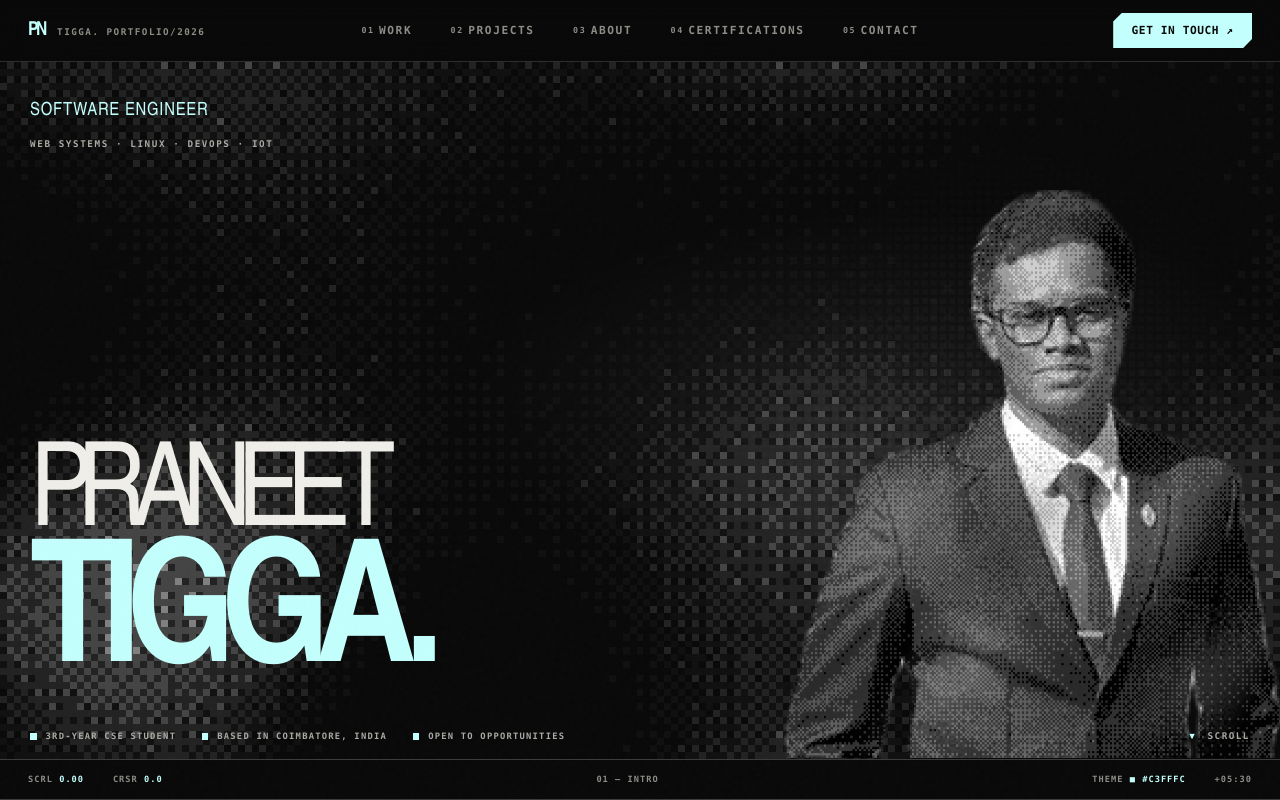
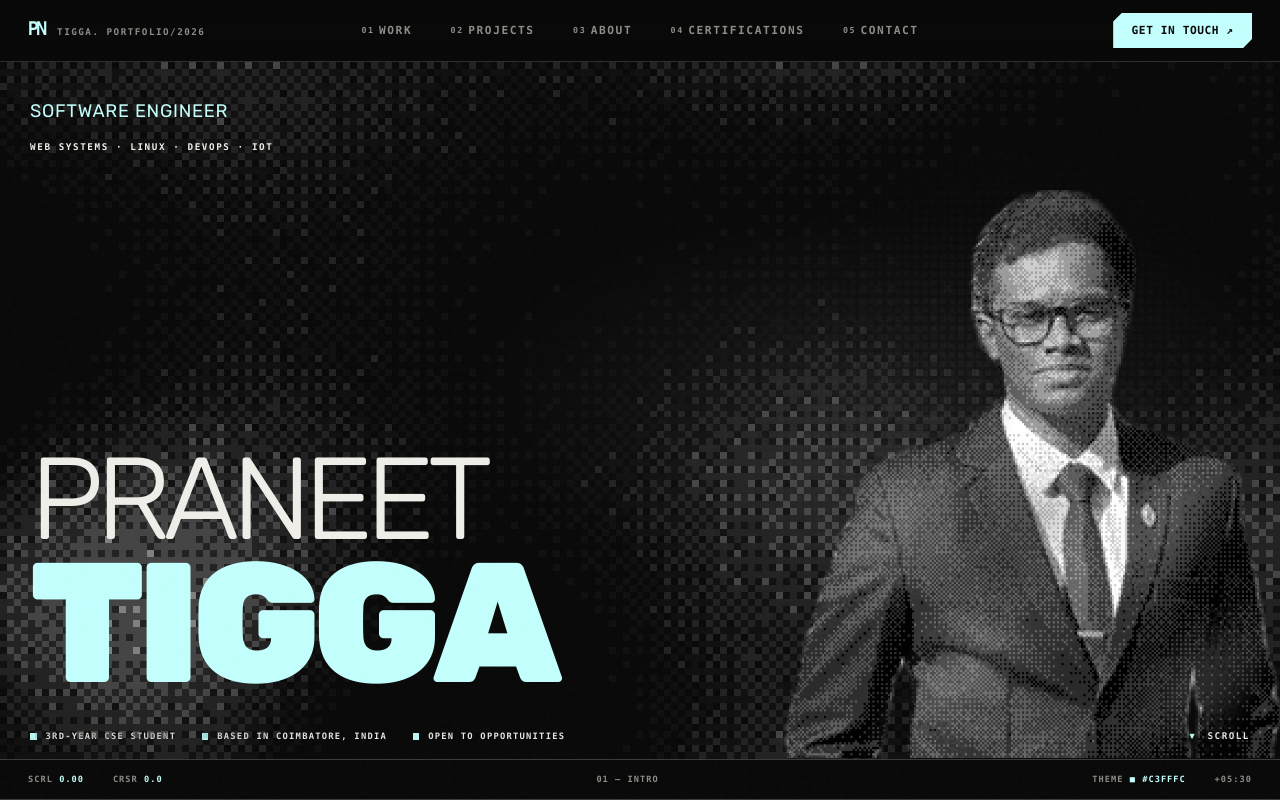
Before and after one commit to praneettigga/Portfolio, a React (Vite) app: page / in a window 1280 px wide. Shown: the top 800 px of the page. Built offline with nearby package versions, Linux system fonts and the light colour scheme.

Commit message:
Feat: Fixed up some styling and made it mroe immersive and breathable

```diff
--- a/src/App.jsx
+++ b/src/App.jsx
@@ -5,6 +5,7 @@ import resumeUrl from '../Docs/References/MyResume-1.pdf'
 import portraitUrl from './assets/portrait-pixel.png'
 import { Header } from './components/Header.jsx'
 import { InteractivePixelField } from './components/InteractivePixelField.jsx'
+import { VariableName } from './components/VariableName.jsx'
 import { ProjectCard } from './components/ProjectCard.jsx'
 import { SectionHeading } from './components/SectionHeading.jsx'
 import { certifications, experience, links, projects, skills } from './data/portfolio.js'
@@ -110,8 +111,8 @@ function App() {
 
           <div className="hero__name" id="hero-title">
             <h1 aria-label="Praneet Tigga">
-              <span className="hero-reveal hero__first-name">Praneet</span>
-              <span className="hero-reveal hero__last-name">Tigga.</span>
+              <VariableName text="Praneet" base={320} hover={700} className="hero-reveal hero__first-name" />
+              <VariableName text="Tigga" base={900} hover={600} className="hero-reveal hero__last-name" />
             </h1>
           </div>
 
--- /dev/null
+++ b/src/components/VariableName.jsx
@@ -0,0 +1,43 @@
+import { useLayoutEffect, useRef } from 'react'
+import gsap from 'gsap'
+
+export function VariableName({ text, base, hover, className }) {
+  const ref = useRef(null)
+
+  useLayoutEffect(() => {
+    const media = gsap.matchMedia()
+    media.add('(hover: hover) and (prefers-reduced-motion: no-preference)', () => {
+      const letters = [...ref.current.querySelectorAll('.hero__letter')]
+      const cleanups = letters.map((letter) => {
+        const animate = (weight, duration) => gsap.to(letter, {
+          fontVariationSettings: `"wght" ${weight}`,
+          duration,
+          ease: 'power2.out',
+          overwrite: true,
+        })
+        const enter = () => animate(hover, 0.3)
+        const leave = () => animate(base, 0.55)
+        letter.addEventListener('pointerenter', enter)
+        letter.addEventListener('pointerleave', leave)
+        return () => {
+          letter.removeEventListener('pointerenter', enter)
+          letter.removeEventListener('pointerleave', leave)
+          gsap.killTweensOf(letter)
+          letter.style.fontVariationSettings = `"wght" ${base}`
+        }
+      })
+      return () => cleanups.forEach(cleanup => cleanup())
+    })
+    return () => media.revert()
+  }, [base, hover])
+
+  return (
+    <span ref={ref} className={className} aria-hidden="true">
+      {[...text].map((letter, index) => (
+        <span className="hero__letter" key={index} style={{ fontVariationSettings: `"wght" ${base}` }}>
+          {letter}
+        </span>
+      ))}
+    </span>
+  )
+}
--- a/src/styles/main.css
+++ b/src/styles/main.css
@@ -1,3 +1,11 @@
+@font-face {
+  font-family: 'Rubik Variable';
+  font-style: normal;
+  font-weight: 300 900;
+  font-display: swap;
+  src: url('../assets/fonts/rubik-latin-variable.woff2') format('woff2');
+}
+
 :root {
   --bg: #090909;
   --surface: #101010;
@@ -1404,9 +1412,11 @@ button:focus-visible {
 }
 
 .hero__role span {
-  color: #aaa9a4;
+  /* Invert over the cursor's accent pixel field so the fine mono type stays legible. */
+  color: var(--ink);
   font: 700 0.58rem/1.4 var(--mono);
   letter-spacing: 0.17em;
+  mix-blend-mode: difference;
 }
 
 .portrait-wrap {
@@ -1486,13 +1496,23 @@ button:focus-visible {
 
 .hero__name h1 {
   margin: 0;
+  font-family: 'Rubik Variable', var(--sans);
   line-height: 0.7;
-  letter-spacing: -0.065em;
+  letter-spacing: -0.035em;
 }
 
 .hero__name span {
   display: block;
   width: max-content;
+}
+
+.hero__name .hero__letter {
+  display: inline-block;
+  width: auto;
+}
+
+.hero__role {
+  font-family: 'Rubik Variable', var(--sans);
 }
 
 .hero__first-name {
@@ -1515,9 +1535,10 @@ button:focus-visible {
   z-index: 5;
   display: flex;
   gap: clamp(1.25rem, 2vw, 2.75rem);
-  color: #aaa9a4;
+  color: var(--ink);
   font: 700 0.55rem/1 var(--mono);
   letter-spacing: 0.14em;
+  mix-blend-mode: difference;
   text-transform: uppercase;
 }
 
@@ -1541,9 +1562,10 @@ button:focus-visible {
   display: flex;
   align-items: center;
   gap: 0.7rem;
-  color: #aaa9a4;
+  color: var(--ink);
   font: 700 0.58rem/1 var(--mono);
   letter-spacing: 0.16em;
+  mix-blend-mode: difference;
   text-transform: uppercase;
 }
 
```
Also changed, not shown: src/assets/fonts/Rubik-OFL.txt (added), src/assets/fonts/rubik-latin-variable.woff2 (added), 1 other file (tests, documents, lock files or other folders).
